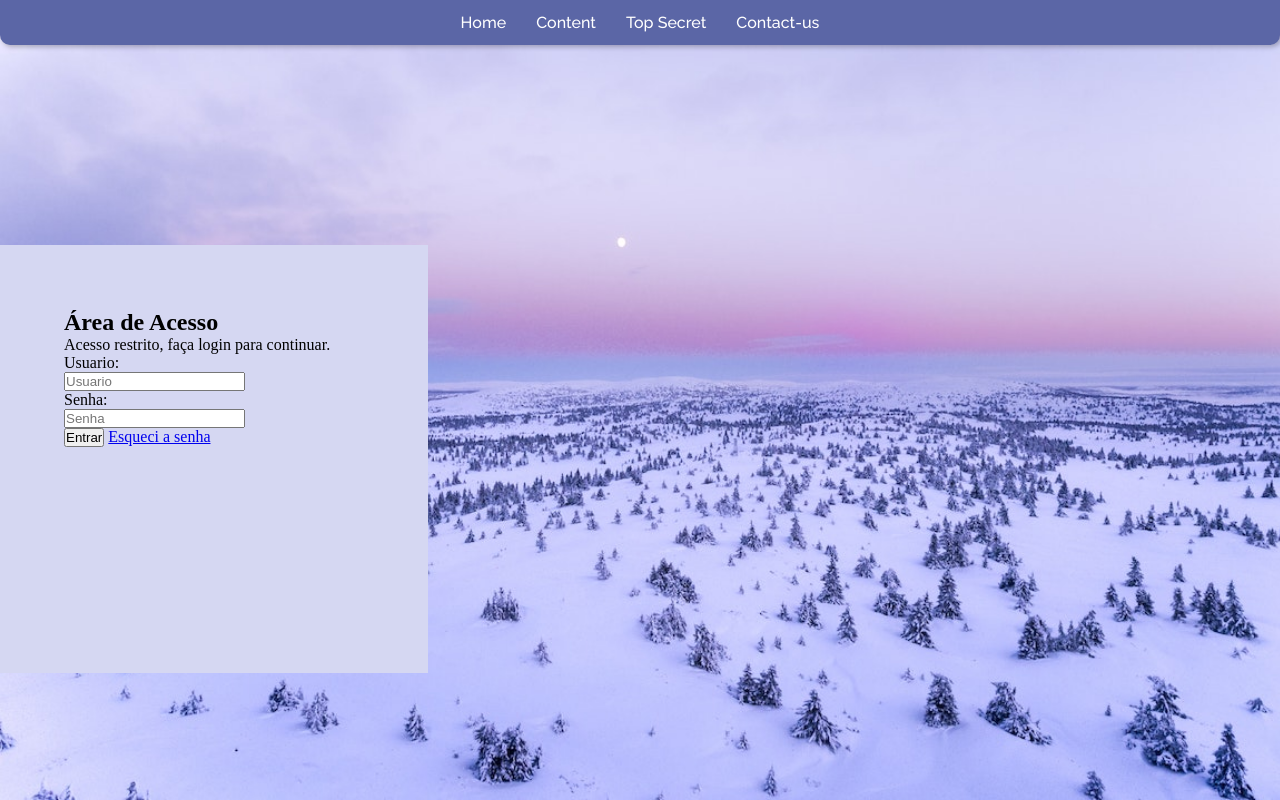
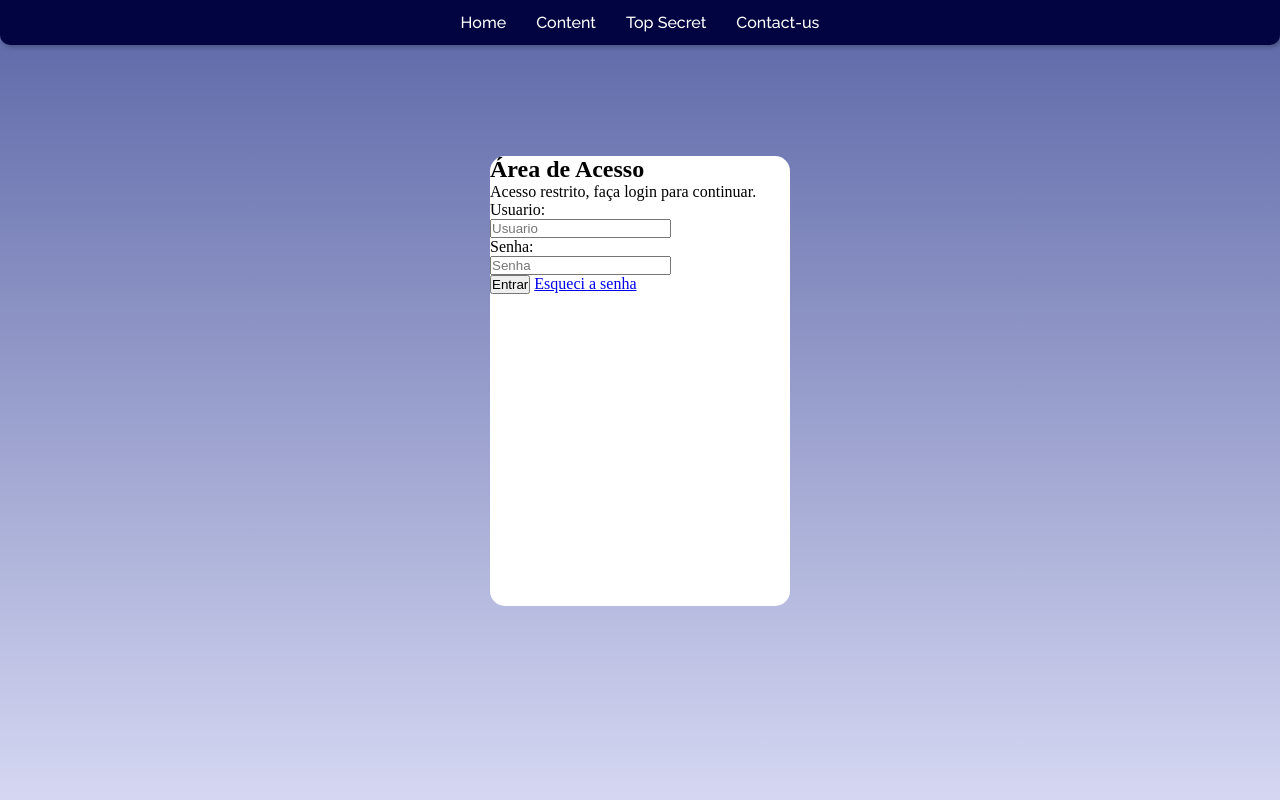
Before and after one commit to guilherme-barbosa-rodrigues/Login, a plain HTML site: page index.html in a window 1280 px wide. Drawn offline with Linux system fonts and the light colour scheme.

Commit message:
uptade style

```diff
--- a/estilos/style.css
+++ b/estilos/style.css
@@ -16,15 +16,17 @@
 * {
     margin: 0px;
     padding: 0px;
+    box-sizing: border-box;
 }
 body, html {
+    background-image: linear-gradient(var(--cor02), var(--cor05));
+    height: 100vh;
     width: 100vw;
-    height: 100vh;
-    background: url('../imagens/pexels-invisiblepower-1076885.jpg');
-    background-size: cover;
+    background-size: contain;
+    background-repeat: no-repeat;
 }
 header > menu {
-    background-color: var(--cor02);
+    background-color: var(--cor01);
     box-shadow: 2px 2px 5px rgba(0, 0, 0, 0.253);
     border-radius: 0px 0px 10px 10px;
     text-align: center;
@@ -50,19 +52,52 @@ header > menu > ul > li > a:hover {
 }
 main {
     position: relative;
+    height: 70vh;
+    width: 100vw;
+}
+section.conteudo {
+    position: absolute;
+    top: 60%;
+    left: 50%;
+    transform: translate(-50%, -50%);
+
+    background-color: white;
+    width: 300px;
+    height: 450px;
+    border-radius: 15px;
+
+}
+
+
+/*
+body, html {
+    width: 100vw;
+    height: 100vh;
+    background: url('../imagens/pexels-invisiblepower-1076885.jpg');
+    background-size: cover;
+}
+
+}
+main {
+    position: relative;
     height: 50vh;
-    width: 50vw;
+    width: 100vw;
 }
 main > section.conteudo {
-    height: 300px;
-    width: 300px;
+    height: 250px;
+    width: 250px;
     background-color: #D5D7F2;
     position: absolute;
     top: 50%;
-    left: ;
+    left: 0;
+    bottom: 0;
+    right: 0;
     padding: 10%;
+    margin: auto;
+    max-width: 350px;
+    max-height: 350px;
 }
-/* footer {
+ footer {
     text-align: center;
     font-family: var(--font02);
     background-color: var(--cor02);
```
